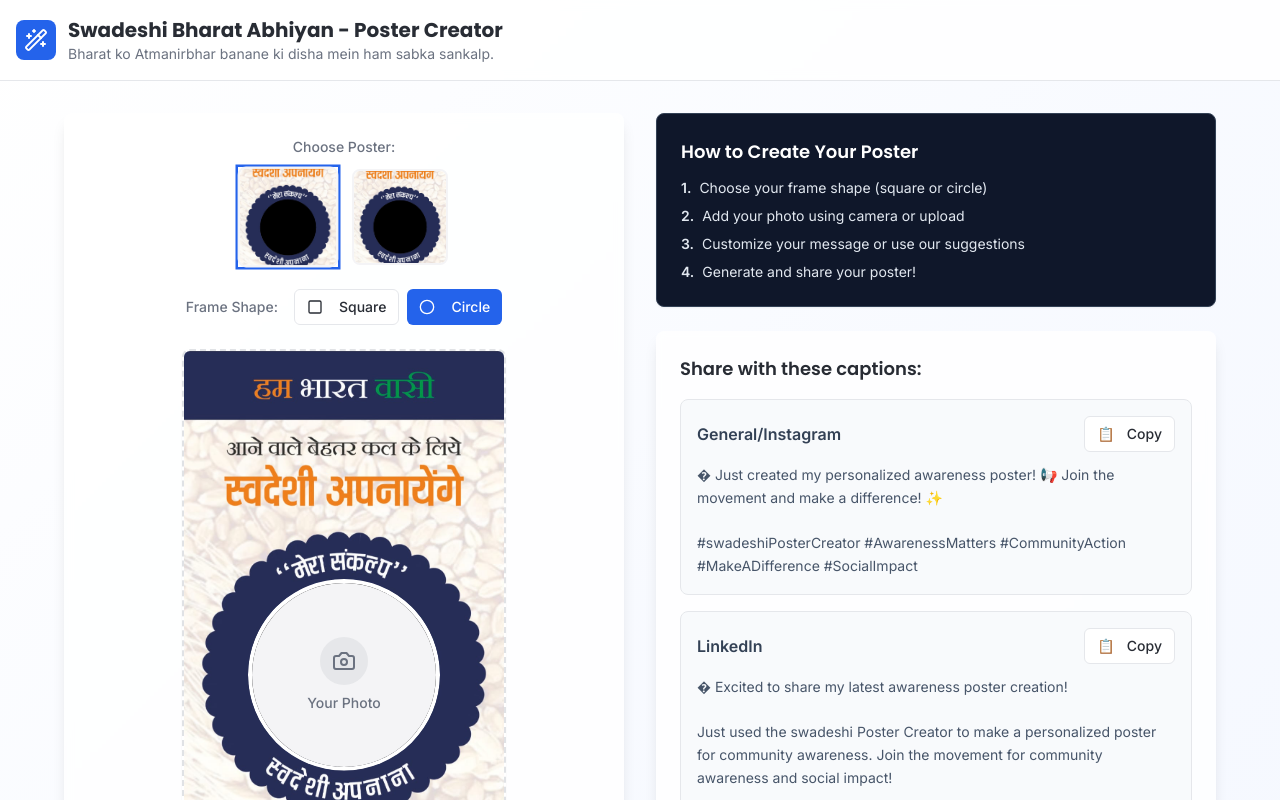
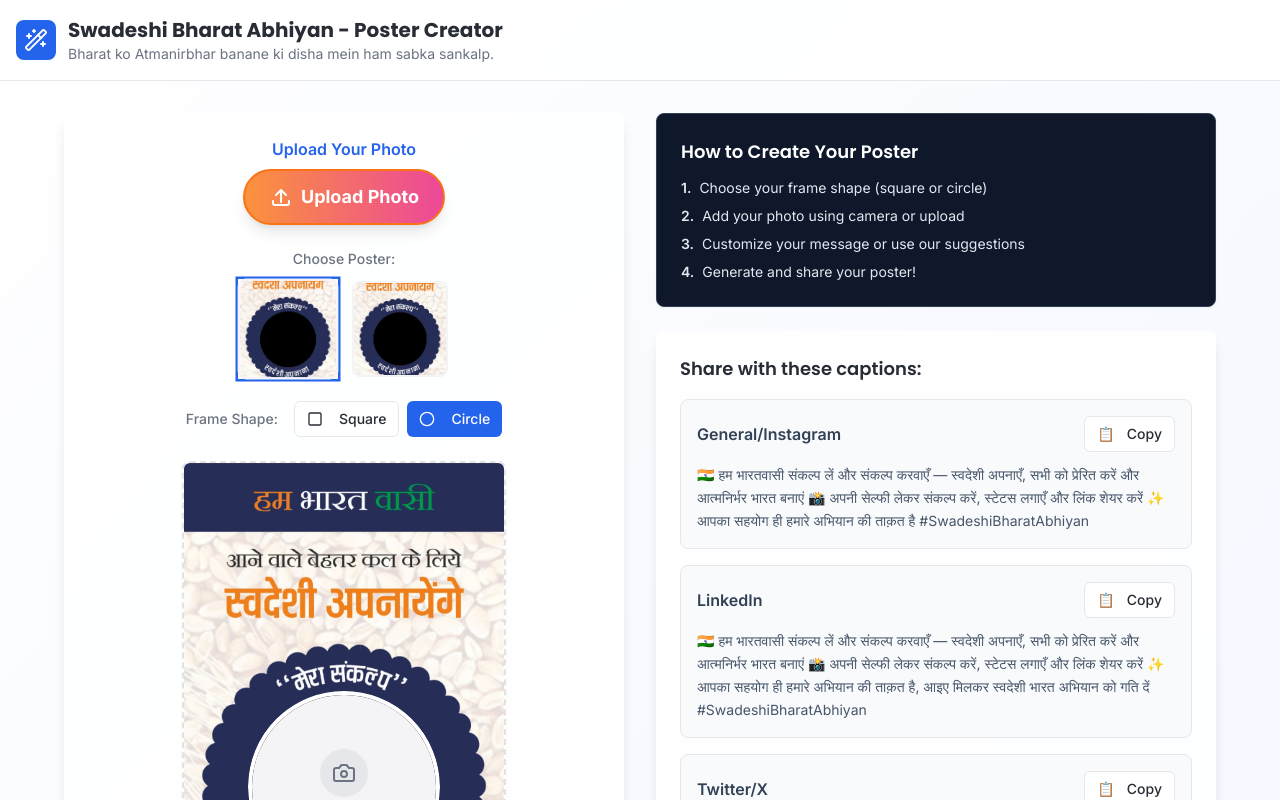
Before and after one commit to ethicaladitya/swadeshi-poster-creator, a React (Vite) app: page / in a window 1280 px wide. Shown: the top 800 px of the page. Built offline with nearby package versions, Linux system fonts and the light colour scheme.

Commit message:
updated poster and captions

```diff
--- a/src/pages/Index.tsx
+++ b/src/pages/Index.tsx
@@ -234,6 +234,19 @@ const Index = () => {
           <div className="space-y-4 lg:space-y-6">
             <Card className="bg-white/80 backdrop-blur-sm border-0 shadow-lg">
               <CardContent className="p-4 sm:p-6">
+                {/* Upload Button Enhancement */}
+                <div className="flex flex-col items-center mb-6">
+                  <span className="text-base font-semibold text-primary mb-2">Upload Your Photo</span>
+                  <button
+                    type="button"
+                    onClick={handleUploadClick}
+                    className="bg-gradient-to-r from-orange-400 to-pink-500 text-white font-bold py-3 px-6 rounded-full shadow-lg border-2 border-orange-500 hover:scale-105 hover:shadow-xl transition-all duration-200 flex items-center gap-2 text-lg"
+                  >
+                    <svg xmlns="http://www.w3.org/2000/svg" className="h-6 w-6" fill="none" viewBox="0 0 24 24" stroke="currentColor"><path strokeLinecap="round" strokeLinejoin="round" strokeWidth={2} d="M4 16v2a2 2 0 002 2h12a2 2 0 002-2v-2M7 10l5-5m0 0l5 5m-5-5v12" /></svg>
+                    Upload Photo
+                  </button>
+                </div>
+                {/* Existing PosterPreview component below */}
                 <PosterPreview
                   userImage={userImage}
                   frameType={frameType}
@@ -378,8 +391,7 @@ const Index = () => {
                         variant="outline"
                         size="sm"
                         onClick={() => {
-                          navigator.clipboard.writeText("� Just created my personalized awareness poster! 📢 Join the movement and make a difference! ✨\n\n#swadeshiPosterCreator #AwarenessMatters #CommunityAction #MakeADifference #SocialImpact");
-                          toast({
+                            navigator.clipboard.writeText("🇮🇳हम भारत वासी🇮🇳\n\nसंकल्प करे और संकल्प करवायें\nस्वदेशी अपनाएं और सभी को प्रेरित करे\n\n🤳 अपनी Selfie लेकर संकल्प करे भारत को आत्मनिर्भर बनाने का\nसेल्फी को डाउनलोड करके स्टेटस लगाए एवं लिंक को शेयर करे\n✨ आपका सहयोग ही हमारे अभियान की ताक़त है।\n\n— टीम 'स्वदेशी भारत अभियान'\n\n📌 Facebook: Swadeshibharatabhiyan\n📌 Instagram: Swadeshibharatabhiyan100\n📌 X: Swadeshibharatabhiyan");                          toast({
                             title: "Copied!",
                             description: "Caption copied to clipboard",
                           });
@@ -391,9 +403,7 @@ const Index = () => {
                       </Button>
                     </div>
                     <p className="text-sm text-slate-600 leading-relaxed">
-                      � Just created my personalized awareness poster! 📢 Join the movement and make a difference! ✨
-                      <br /><br />
-                      #swadeshiPosterCreator #AwarenessMatters #CommunityAction #MakeADifference #SocialImpact
+                      🇮🇳 हम भारतवासी संकल्प लें और संकल्प करवाएँ — स्वदेशी अपनाएँ, सभी को प्रेरित करें और आत्मनिर्भर भारत बनाएं 📸 अपनी सेल्फी लेकर संकल्प करें, स्टेटस लगाएँ और लिंक शेयर करें ✨ आपका सहयोग ही हमारे अभियान की ताक़त है #SwadeshiBharatAbhiyan
                     </p>
                   </div>
 
@@ -404,7 +414,7 @@ const Index = () => {
                         variant="outline"
                         size="sm"
                         onClick={() => {
-                          navigator.clipboard.writeText("� Excited to share my latest awareness poster creation!\n\nJust used the swadeshi Poster Creator to make a personalized poster for community awareness. It's amazing how technology can amplify our voices for positive change.\n\nKey features I loved:\n• Easy-to-use poster templates\n• Custom photo integration\n• Multiple sharing formats\n• Professional design output\n\nJoin the movement for community awareness and social impact!\n\n#swadeshiPosterCreator #CommunityAwareness #DigitalActivism #SocialImpact #TechForGood #MakeADifference");
+                          navigator.clipboard.writeText("🇮🇳 हम भारतवासी संकल्प लें और संकल्प करवाएँ — स्वदेशी अपनाएँ, सभी को प्रेरित करें और आत्मनिर्भर भारत बनाएं 📸 अपनी सेल्फी लेकर संकल्प करें, स्टेटस लगाएँ और लिंक शेयर करें ✨ आपका सहयोग ही हमारे अभियान की ताक़त है, आइए मिलकर स्वदेशी भारत अभियान को गति दें #SwadeshiBharatAbhiyan");
                           toast({
                             title: "Copied!",
                             description: "LinkedIn caption copied to clipboard",
@@ -417,11 +427,7 @@ const Index = () => {
                       </Button>
                     </div>
                     <p className="text-sm text-slate-600 leading-relaxed">
-                      � Excited to share my latest awareness poster creation!
-                      <br /><br />
-                      Just used the swadeshi Poster Creator to make a personalized poster for community awareness. Join the movement for community awareness and social impact!
-                      <br /><br />
-                      #swadeshiPosterCreator #CommunityAwareness #DigitalActivism #SocialImpact #TechForGood #MakeADifference
+                      🇮🇳 हम भारतवासी संकल्प लें और संकल्प करवाएँ — स्वदेशी अपनाएँ, सभी को प्रेरित करें और आत्मनिर्भर भारत बनाएं 📸 अपनी सेल्फी लेकर संकल्प करें, स्टेटस लगाएँ और लिंक शेयर करें ✨ आपका सहयोग ही हमारे अभियान की ताक़त है, आइए मिलकर स्वदेशी भारत अभियान को गति दें #SwadeshiBharatAbhiyan
                     </p>
                   </div>
 
@@ -432,7 +438,7 @@ const Index = () => {
                         variant="outline"
                         size="sm"
                         onClick={() => {
-                          navigator.clipboard.writeText("� Just created my awareness poster! 📢 Every voice matters! #swadeshiPosterCreator #CommunityAction #MakeADifference");
+                          navigator.clipboard.writeText("🇮🇳 हम भारतवासी संकल्प लें और संकल्प करवाएँ — स्वदेशी अपनाएँ, सभी को प्रेरित करें और आत्मनिर्भर भारत बनाएं 📸 अपनी सेल्फी लेकर संकल्प करें, स्टेटस लगाएँ और लिंक शेयर करें ✨ आपका सहयोग ही हमारे अभियान की ताक़त है, आइए मिलकर स्वदेशी भारत अभियान को गति दें #SwadeshiBharatAbhiyan");
                           toast({
                             title: "Copied!",
                             description: "Twitter caption copied to clipboard",
@@ -445,7 +451,7 @@ const Index = () => {
                       </Button>
                     </div>
                     <p className="text-sm text-slate-600 leading-relaxed">
-                      � Just created my awareness poster! 📢 Every voice matters! #swadeshiPosterCreator #CommunityAction #MakeADifference
+                      🇮🇳 हम भारतवासी संकल्प लें और संकल्प करवाएँ — स्वदेशी अपनाएँ, सभी को प्रेरित करें और आत्मनिर्भर भारत बनाएं 📸 अपनी सेल्फी लेकर संकल्प करें, स्टेटस लगाएँ और लिंक शेयर करें ✨ आपका सहयोग ही हमारे अभियान की ताक़त है, आइए मिलकर स्वदेशी भारत अभियान को गति दें #SwadeshiBharatAbhiyan
                     </p>
                   </div>
                 </div>
```
Also changed, not shown: 2 other files (tests, documents, lock files or other folders).
